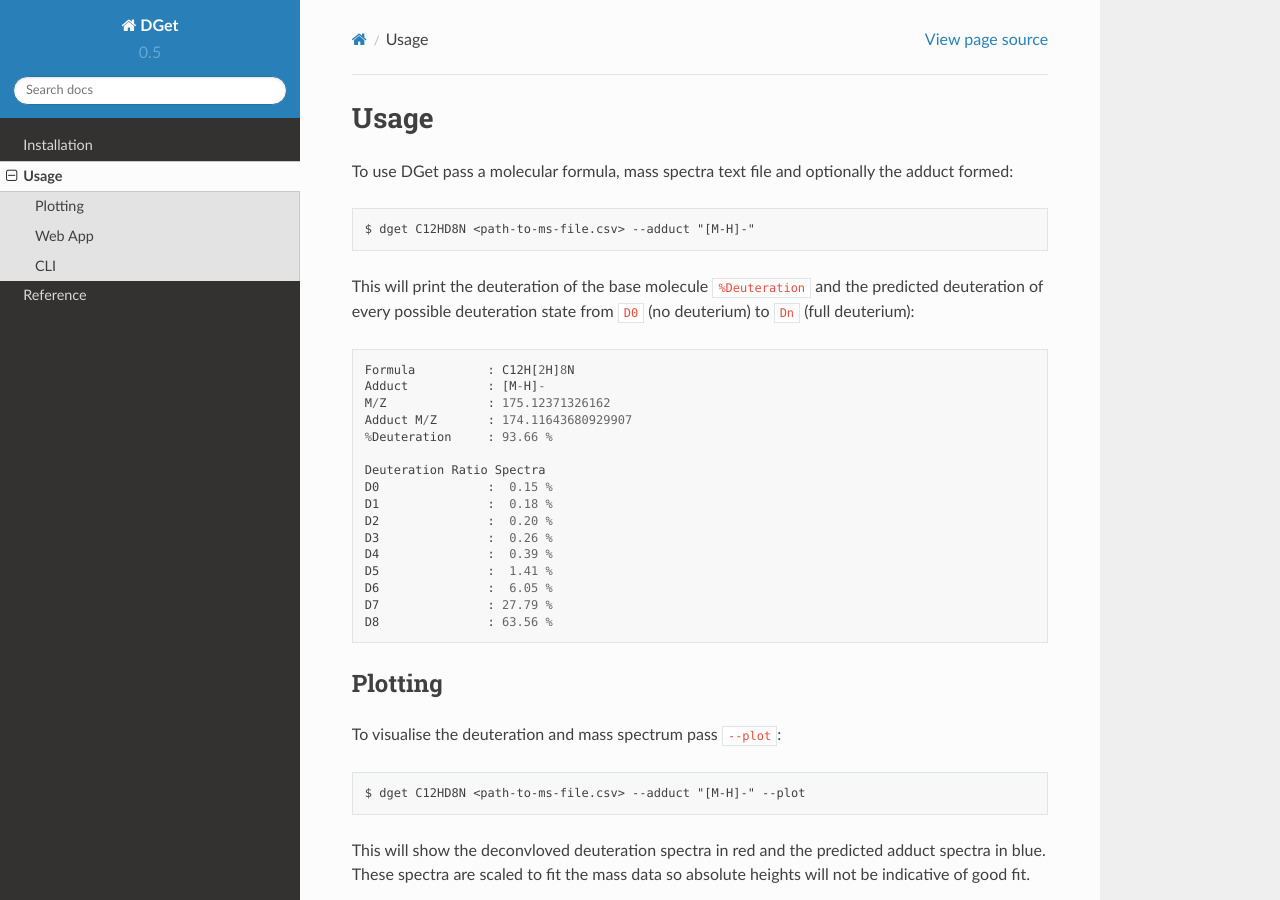
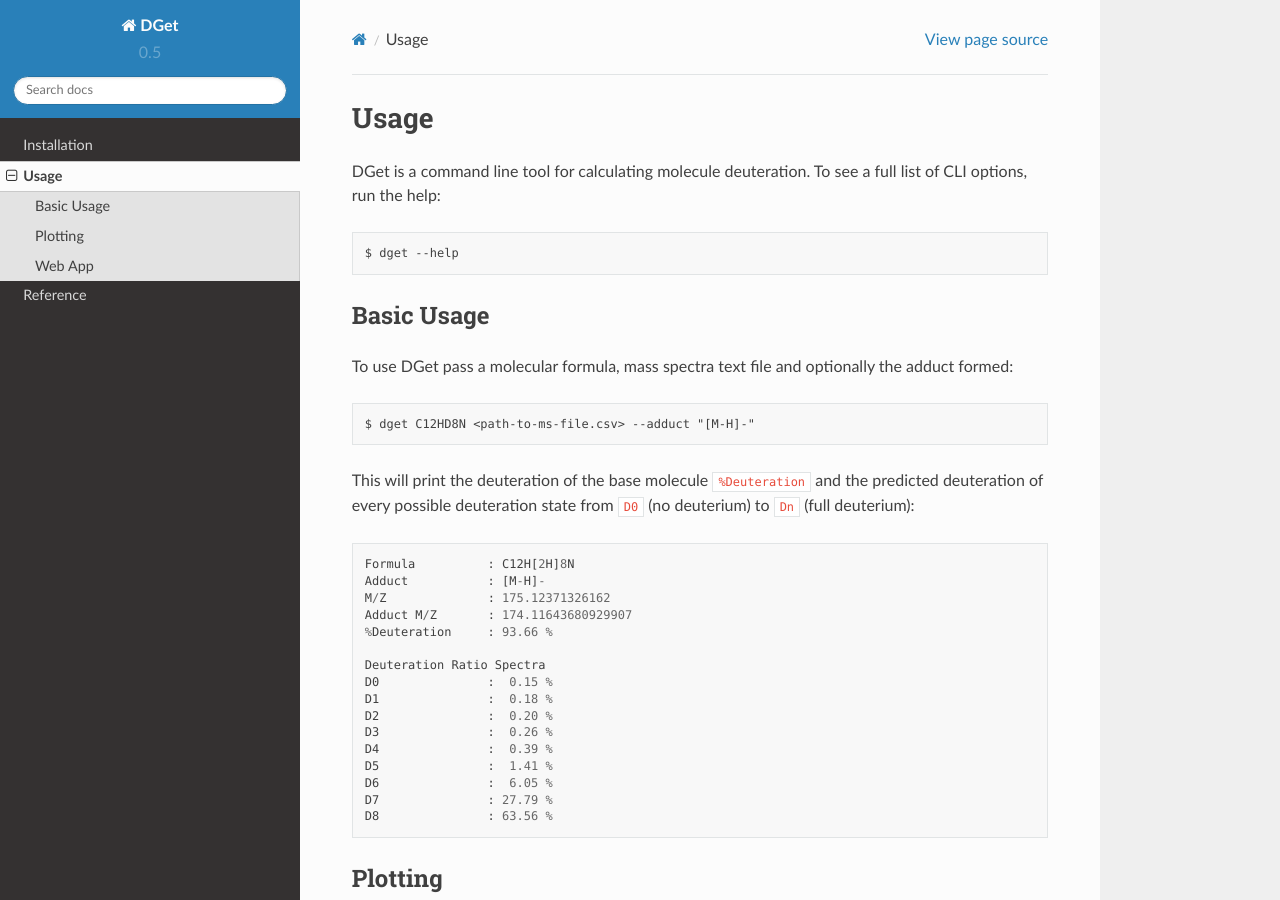
Before and after one commit to djdt/dget, a Sphinx documentation site: the page built from docs/usage.rst, in a window 1280 px wide and 900 px high. Built offline with Sphinx 7.4.7 and the Read the Docs theme 2.0.0, drawn with Linux system fonts in a browser that asks for light colours; some of the changed text lies outside the part shown.

Commit message:
improve usage doc

```diff
--- a/docs/installation.rst
+++ b/docs/installation.rst
@@ -20,3 +20,4 @@
 
 * `numpy >= 1.22 <https://numpy.org>`_
 * `molmass <https://github.com/cgohlke/molmass>`_
+* `matplotlib <https://matplotlib.org>`_ (optional, for plotting)
--- a/docs/usage.rst
+++ b/docs/usage.rst
@@ -1,5 +1,12 @@
 Usage
 =====
+
+DGet is a command line tool for calculating molecule deuteration. To see a full list of CLI options, run the help::
+
+    $ dget --help
+
+Basic Usage
+-----------
 
 To use DGet pass a molecular formula, mass spectra text file and optionally the adduct formed::
 
```
Also changed, not shown: other parts of docs/usage.rst (+1 -8 lines).
